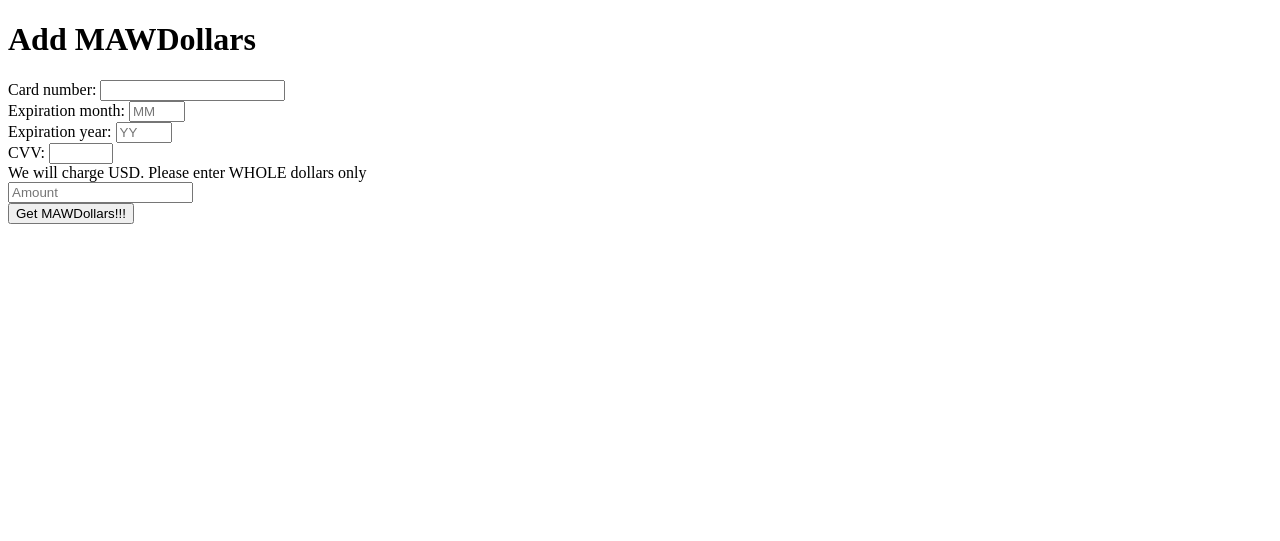
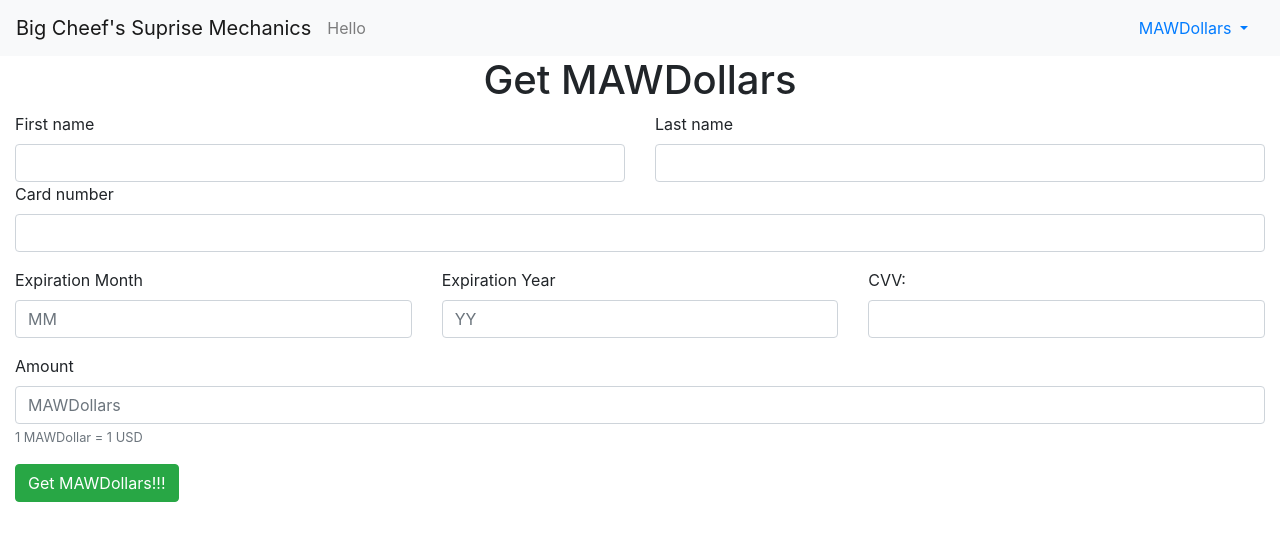
Before and after one commit to aolteanu00/Online-Casino, a Python web app: template templates/payment/pay.html in a window 1280 px wide. Shown: the top 541 px of the page. Run offline with Jinja, Linux system fonts and the light colour scheme; the template is opened without the code that fills it, so the values that code supplies are empty; some libraries are stand-ins or nearby versions.

Commit message:
close #21

```diff
--- a/payments/routes.py
+++ b/payments/routes.py
@@ -50,7 +50,7 @@ def redeem_processed():
         requested_MAWDollars = int(request.form["amount"])
         current_balance = get_balance(session["username"])
         if current_balance < requested_MAWDollars:
-            flash(f"You do not have enough MAWDollars. (Requested{request.form['amount']}. Have {current_balance})")
+            flash(f"You do not have enough MAWDollars. (Requested {request.form['amount']} MAWDollar(s). Have {current_balance} MAWDollar(s))")
             return redirect(url_for(".redeem"))
         else:
             update_balance(session["username"], get_balance(session["username"]) - requested_MAWDollars)
--- a/templates/payment/pay.html
+++ b/templates/payment/pay.html
@@ -1,28 +1,45 @@
-<!DOCTYPE html>
-<html>
-    <head>
-        <title>Payment</title>
-    </head>
-    <body>
-        <h1>Add MAWDollars</h1>
-        <form action="/pay/processed" method="POST">
-            <label>Card number:</label>
-            <input type="number" name="card_number" required/>
-            <br>
-            <label>Expiration month:</label>
-            <input type="number" name="month" placeholder="MM" min="0" max="12" required/>
-            <br>
-            <label>Expiration year:</label>
-            <input type="number" name="year" min="19" max="99" placeholder="YY" required/>
-            <br>
-            <label>CVV:</label>
-            <input type="number" name="cvv" min="0" max="999" required/>
-            <br>
-            <label>We will charge USD. Please enter WHOLE dollars only</label>
-            <br>
-            <input type="number" name="pay_amount" placeholder="Amount" min="1" required/>
-            <br>
-            <input type="submit" value="Get MAWDollars!!!"/>
-        </form>
-    </body>
-</html>
+{% extends "template_with_nav.html" %}
+{% block title %}
+    Payment
+{% endblock %}
+{% block body %}
+    <h1 class="text-center">Get MAWDollars</h1>
+    <form class="container-fluid" action="/pay/processed" method="POST">
+        <div class="row">
+            <div class="col">
+                <label>First name</label>
+                <input type="text" class="form-control" required>
+            </div>
+            <div class="col">
+                <label>Last name</label>
+                <input type="text" class="form-control" required>
+            </div>
+        </div>
+        <div class="mb-3">
+            <label>Card number</label>
+            <input type="number" class="form-control" name="card_number" class="form-control" required/>
+        </div>
+        <div class="row mb-3">
+            <div class="col">
+                <label>Expiration Month</label>
+                <input type="number" class="form-control" name="month" placeholder="MM" min="0" max="12" required/>
+            </div>
+            <div class="col">
+                <label>Expiration Year</label>
+                <input type="number" class="form-control" name="year" min="19" max="99" placeholder="YY" required/>
+            </div>
+            <div class="col">
+                <label>CVV:</label>
+                <input type="number" class="form-control" name="cvv" min="100" max="999" required/>
+            </div>
+        </div>
+        <div class="mb-3">
+            <label>Amount</label>
+            <!-- Set upper limit to amount input to prevent overflow-->
+            <input type="number" name="pay_amount" name="card_number" class="form-control" required
+                   placeholder="MAWDollars" min="0" max="10000"/>
+            <small class="text-muted">1 MAWDollar = 1 USD</small>
+        </div>
+        <input type="submit" value="Get MAWDollars!!!" class="btn btn-success"/>
+    </form>
+{% endblock %}
```
Also changed, not shown: templates/payment/redeem.html (+24 -17 lines), templates/payment/redeem_result.html (+12 -10 lines), templates/payment/result.html (+11 -11 lines).
